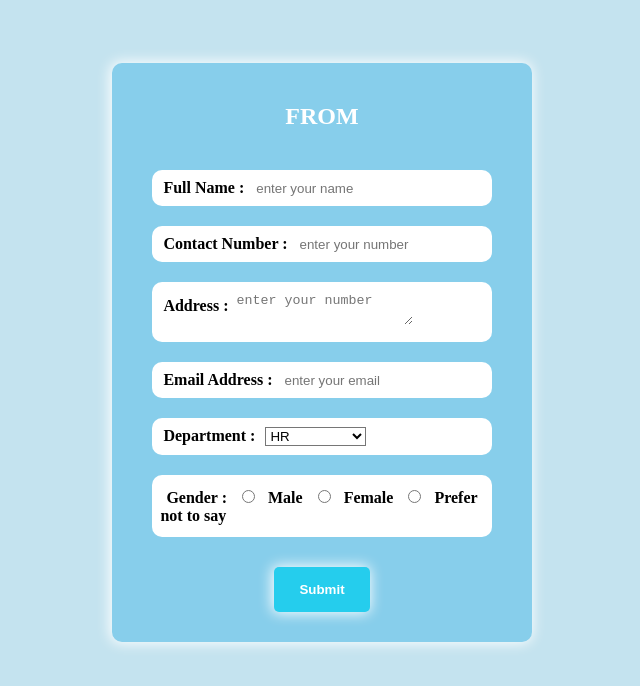
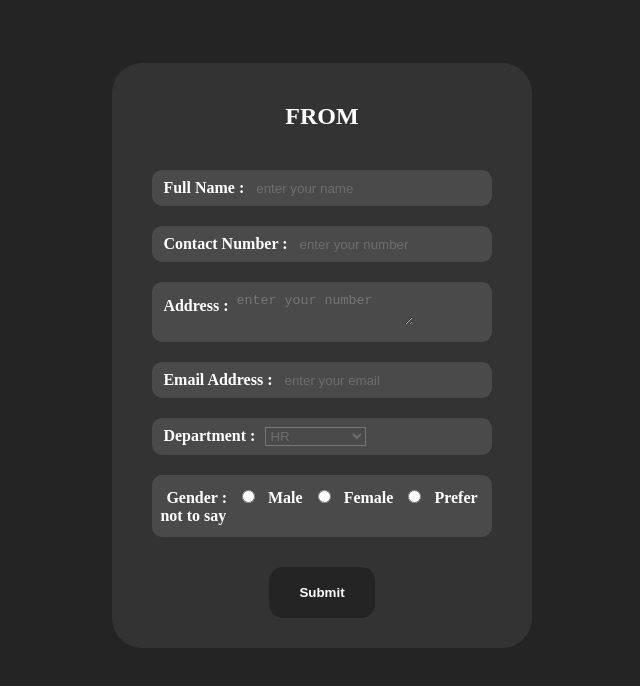
Before and after one commit to ashish605/NeuroNexus, a plain HTML site: page index.html in a window 1280 px wide. Shown: the whole page, without its empty margins (318-958 px from the left). Drawn offline with Linux system fonts and the light colour scheme.

Commit message:
Update code with latest changes

```diff
--- a/style.css
+++ b/style.css
@@ -1,32 +1,32 @@
 *{
-    background-color: rgb(196, 227, 239);
+    background-color: #242424;
+    color: white;
 }
 
 .main{
     width:30%;
-    background-color:skyblue;
-    border-radius: 10px;
+    background-color:#333333;
+    border-radius: 30px;
     margin:auto;
     margin-top: 5%;
     padding: 20px;
     color: white;
     font-weight: bold;
     cursor: pointer;
-    box-shadow: -1px 0px 14px 1px;
 }
 
 .head{
-    background-color: skyblue;
+    background-color: #333333;
     display: flex;
     justify-content: center;
 }
 
 h2{
-    background-color:skyblue;
+    background-color:#333333;
 }
 
 .form{
-    background-color:skyblue;
+    background-color:#333333;
     display: flex;
     flex-direction: column;
     padding: 10px;
@@ -36,64 +36,69 @@ h2{
 .btn{
     display: flex;
     justify-content: center;
-    background-color:skyblue;
+    background-color:#333333;
     padding: 10px;
 }
 button{
     border: none;
-    padding: 15px 25px;
-    background-color:#25cded;
+    padding: 18px 30px;
+    background-color:#242424;
     font-weight: bold;
     color: white;
-    border-radius: 5px;
+    border-radius: 14px;
     cursor: pointer;
-    box-shadow: -1px 0px 14px 1px
 
 }
 
 button:hover{
-    background-color: #05b7e2;
+   text-decoration: underline;
 
 }
 
 label{
-    background-color:white;
+    background-color:#4a4a4a;
     margin: 3px;
     border-radius: 5px;
     color: black;
     padding: 3px;
     height: 30px;
+    color: white;
 
 }
 .genders{
-    background-color:white;
+    background-color:#4a4a4a;
     padding: 3px;
 }
 
 input::placeholder{
-    background-color:white;
+    background-color:#4a4a4a;
+    color: #6e6d6d;
 }
 select{
-    background-color:white;
+    background-color:#4a4a4a;
+    color: #6e6d6d;
 
 }
 textarea
 {
-    background-color: white;
+    background-color: #4a4a4a;
     border: none;
+    color: white;
 }
 
 .onee{
     margin: 10px;
     padding: 9px 5px;
-    background-color: white;
+    background-color:#4a4a4a;
     border-radius: 10px;
+    color: white;
 
 }
 
 input{
     border: none;
-    background-color: white;
+    background-color:#4a4a4a;
+    color: white;
 
 }
 
```
